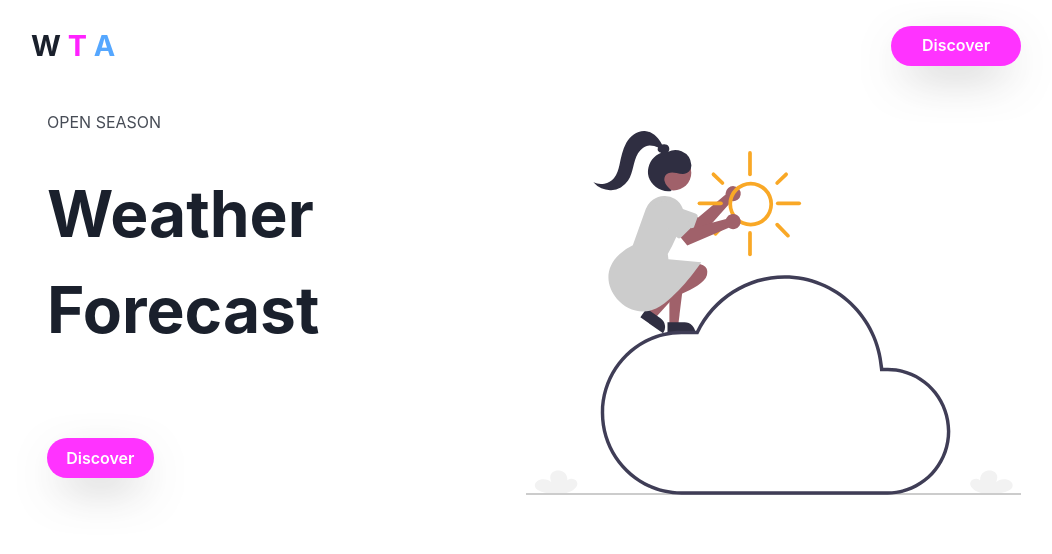
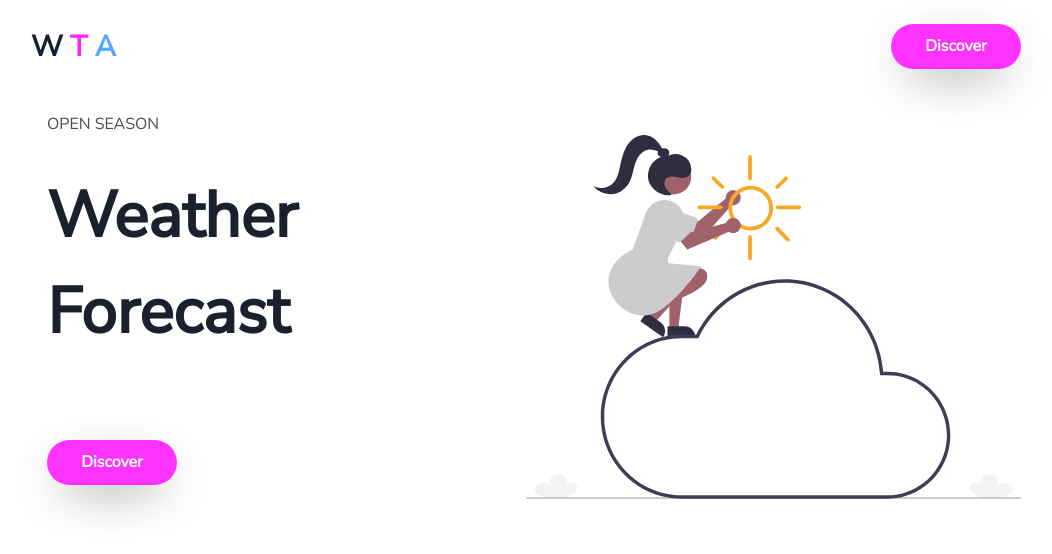
Before and after one commit to CurpraCode/weather-apptype, a React (Create React App) app: page / in a window 1280 px wide. Shown: the top 554 px of the page, without its empty margins (114-1166 px from the left). Built offline with nearby package versions, Linux system fonts and the light colour scheme.

Commit message:
redesigned the search input

```diff
--- a/src/components/Header.tsx
+++ b/src/components/Header.tsx
@@ -10,7 +10,7 @@ const Header: FC = ()=>{
         <Text fontSize="1.8rem" fontWeight="bold">W <Text as="span" color="#f2f">T</Text> <Text as="span" color="#55a7ff">A</Text> </Text>
         </Link>
         <Link to="/weather">
-        <Button bg="#f3f" color="#fff"  padding="1.2rem 3rem" boxShadow="0 1rem 3rem -1rem #484848" borderRadius="2.5rem" width="130px" _hover={{ bg: "#f3f" }}>Discover</Button>
+        <Button bg="#f3f" color="#fff"  padding="1.2rem" boxShadow="0 1rem 3rem -1rem #484848" borderRadius="3rem" height="45px" width="130px" _hover={{ bg: "#f3f" }}>Discover</Button>
         </Link>
     </Flex>
 </Box>
--- a/src/components/Search.tsx
+++ b/src/components/Search.tsx
@@ -25,9 +25,9 @@ const Search: FC<SearchProps> = ({title}) => {
      }
     return (
         <Box>
-            <Box textAlign="center" >
+            <Box textAlign="center" mr={{base:"1rem", md:"1rem"}} ml={{base:"1rem", md:"1rem"}}>
                 {/* <Text>{title}</Text> */}
-                <Box bg="#fff" maxWidth="700px" m="0 auto" boxShadow="0 1rem 3rem -1rem #484848"  pt="0.7rem" height="80px" border="0rem solid #000" borderRadius="5rem">
+                <Box  bg="#fff" maxWidth="700px" m="0 auto" boxShadow="0 1rem 3rem -1rem #484848"  pt="0.7rem" height="80px" border="0rem solid #000" borderRadius="5rem">
                 <form onSubmit={submitHandler} >
 <Input type="text" placeholder="Enter Region" mb="2rem" width="80%" height="50px" border="none"   _focus={{
                       outline: "none",
@@ -40,6 +40,7 @@ aria-label="Search database"
                     icon={<SearchIcon/>}
                     bg="#f3f"
                     ml="2rem"
+                    _
                     _hover={{ bg: "#f3f" }}
                     _focus={{
                       outline: "none",
--- a/src/components/Weather.tsx
+++ b/src/components/Weather.tsx
@@ -11,7 +11,7 @@ const Weather: FC<WeatherProps> = ({data}) => {
     const fahrenheit = (data.main.temp * 1.8 - 459.67).toFixed(2);
     const celsius = (data.main.temp - 273.15).toFixed(2);
     return (
-      <Box maxWidth="600px" m="0 auto">
+      <Box maxWidth="600px" m="0 auto" mt="4rem">
         <Box  mr={{base:"1rem", md:"1rem"}} ml={{base:"1rem", md:"1rem"}} bg="rgb(7, 156, 251)" borderRadius="1.5rem" mb="2rem" p="1rem 0rem" color="#fff">
         <Text textAlign="center" as="h1" fontWeight="bold" mb="1rem" >{data.name} - {data.sys.country}</Text>
         <div>
--- a/src/index.css
+++ b/src/index.css
@@ -1,3 +1,4 @@
+@import url('https://fonts.googleapis.com/css2?family=Nunito+Sans&display=swap');
 body {
   margin: 0;
   font-family: -apple-system, BlinkMacSystemFont, "Segoe UI", "Roboto", "Oxygen",
@@ -8,7 +9,6 @@ body {
   background: linear-gradient(180deg, #f6fafd 0%, #ffffff 19.4%);
 }
 
-code {
-  font-family: source-code-pro, Menlo, Monaco, Consolas, "Courier New",
-    monospace;
+*{
+  font-family: "Nunito Sans", sans-serif
 }
--- a/src/pages/LandingPage.tsx
+++ b/src/pages/LandingPage.tsx
@@ -14,7 +14,7 @@ const LandingPage: FC = () => {
                 <Text as="h1" fontSize={{base:"3.4rem",md:"4rem"}} fontWeight="bold" mb={{base:"0.7rem",md:"2rem"}}>Weather <br/>
                 Forecast</Text>
                 <Link to="/weather">
-                <Button bg="#f3f" color="#fff"  padding="1.2rem;" boxShadow="0 1rem 3rem -1rem #484848" borderRadius="2.5rem" mt={{base:"1.5rem",md:"3rem"}} _hover={{ bg: "#f3f" }}>Discover</Button>
+                <Button bg="#f3f" color="#fff"  padding="1.2rem;" height="45px" width="130px"  boxShadow="0 1rem 3rem -1rem #484848" borderRadius="2.5rem" mt={{base:"1.5rem",md:"3rem"}} _hover={{ bg: "#f3f" }}>Discover</Button>
         </Link>
 
             </Box>
```
